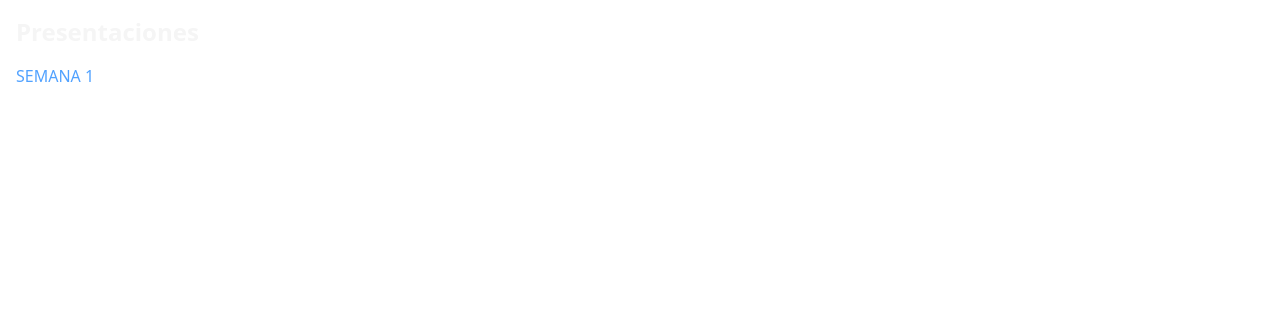
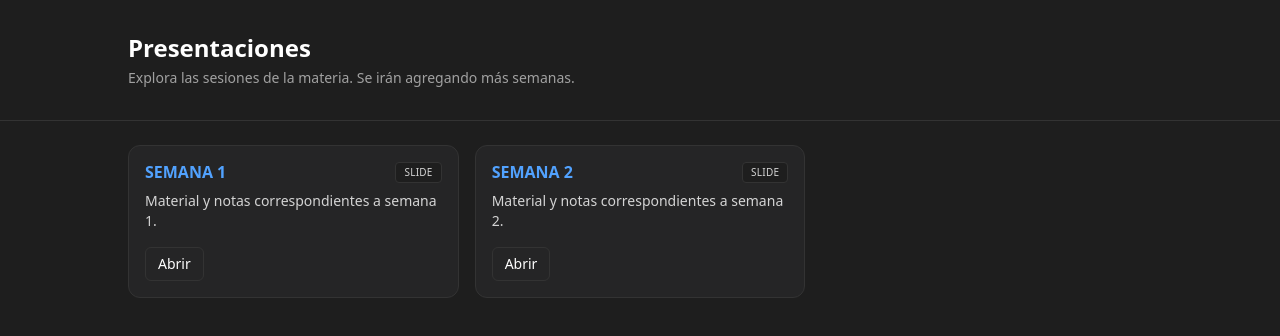
Before and after one commit to evrogelio/Programacion1, a SvelteKit app: page /slides in a window 1280 px wide. Shown: the top 336 px of the page. Built offline with nearby package versions, Linux system fonts and the light colour scheme.

Commit message:
/slides page redesign

```diff
--- a/src/routes/slides/+page.svelte
+++ b/src/routes/slides/+page.svelte
@@ -1,27 +1,92 @@
 <script lang="ts">
-  const semanas = ["semana-1"];
+  // Puedes sobrescribir desde el loader o props
+  let semanas: string[] = ["semana-1", "semana-2"];
+
+  // Utilidad: "semana-1" -> "SEMANA 1"
+  const toTitle = (slug: string) => slug.replaceAll("-", " ").toUpperCase();
+
+  const href = (slug: string) => `/slides/${slug}`;
 </script>
 
-<section class="p-4 text-neutral-100">
+<main class="min-h-screen bg-[#1e1e1e] text-white">
+  <!-- Header -->
+  <section class="px-4 py-8 border-b border-[#333]">
+    <div class="max-w-5xl mx-auto">
       <h1 class="text-2xl font-bold">Presentaciones</h1>
+      <p class="mt-1 text-sm text-neutral-400">
+        Explora las sesiones de la materia. Se irán agregando más semanas.
+      </p>
+    </div>
+  </section>
 
+  <!-- Contenido -->
+  <section class="px-4 py-6">
+    <div class="max-w-5xl mx-auto">
       {#if semanas.length === 0}
-    <p class="mt-2 text-neutral-400">No hay presentaciones aún.</p>
-    <p class="text-neutral-400">
-      Crea <code
-        class="px-1 py-0.5 rounded bg-neutral-900 border border-neutral-800"
-        >src/routes/slides/semana-1/+page.svelte</code
-      > para empezar.
+        <!-- Estado vacío -->
+        <div
+          class="rounded-xl border border-dashed border-[#333] bg-[#252526] p-6"
+        >
+          <h2 class="text-lg font-semibold">No hay presentaciones aún</h2>
+          <p class="mt-2 text-neutral-400">
+            Crea el primer archivo para comenzar:
           </p>
+          <p class="mt-3">
+            <code
+              class="px-2 py-1 rounded bg-[#1e1e1e] border border-[#333] text-sm"
+            >
+              src/routes/slides/semana-1/+page.svelte
+            </code>
+          </p>
+          <a
+            href="/slides"
+            class="mt-4 inline-block rounded-md border border-[#333] px-3 py-1.5 text-sm hover:bg-[#373737] transition"
+          >
+            Ir a /slides
+          </a>
+        </div>
       {:else}
-    <ul class="mt-4 space-y-2">
+        <!-- Lista de semanas -->
+        <ul class="grid gap-4 sm:grid-cols-2 lg:grid-cols-3">
           {#each semanas as s}
             <li>
-          <a class="text-blue-400 hover:underline" href={`/slides/${s}`}
-            >{s.replace("-", " ").toUpperCase()}</a
+              <article
+                class="group rounded-xl border border-[#333] bg-[#252526] p-4 hover:bg-[#373737] transition"
               >
+                <header class="flex items-start justify-between gap-3">
+                  <h3 class="text-base font-semibold leading-tight">
+                    <a href={href(s)} class="text-blue-400 hover:underline">
+                      {toTitle(s)}
+                    </a>
+                  </h3>
+                  <!-- Badge simple opcional -->
+                  <span
+                    class="text-[10px] uppercase tracking-wide px-2 py-0.5 rounded border border-[#333] bg-[#1e1e1e] text-neutral-300"
+                  >
+                    Slide
+                  </span>
+                </header>
+
+                <p class="mt-2 text-sm text-neutral-300">
+                  Material y notas correspondientes a {toTitle(
+                    s,
+                  ).toLowerCase()}.
+                </p>
+
+                <div class="mt-4">
+                  <a
+                    href={href(s)}
+                    class="inline-block rounded-md border border-[#333] px-3 py-1.5 text-sm hover:bg-[#1e1e1e] transition"
+                    aria-label={`Abrir ${toTitle(s)}`}
+                  >
+                    Abrir
+                  </a>
+                </div>
+              </article>
             </li>
           {/each}
         </ul>
       {/if}
+    </div>
   </section>
+</main>
```
Lines whose indentation alone changed are shown as unchanged.
